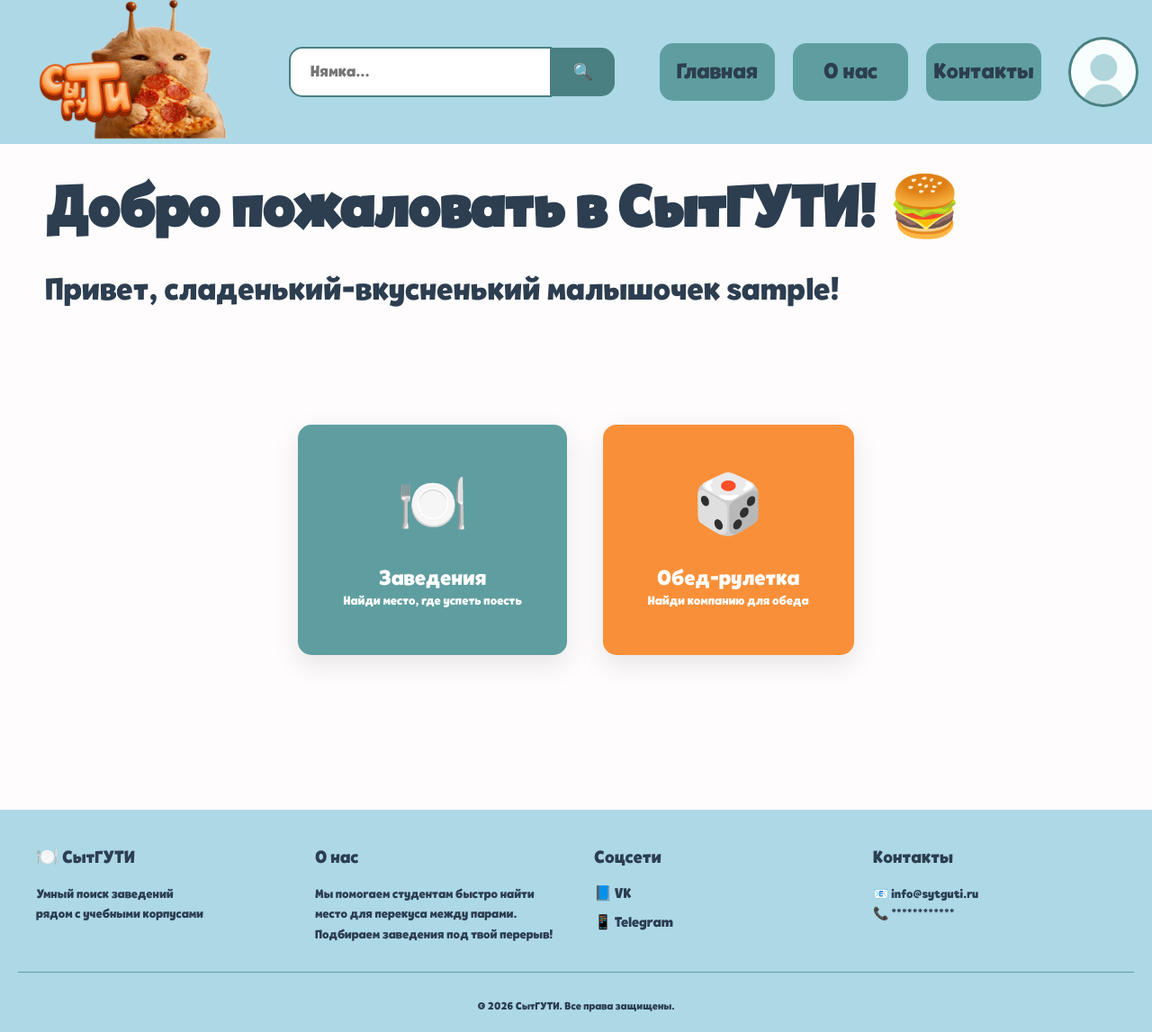
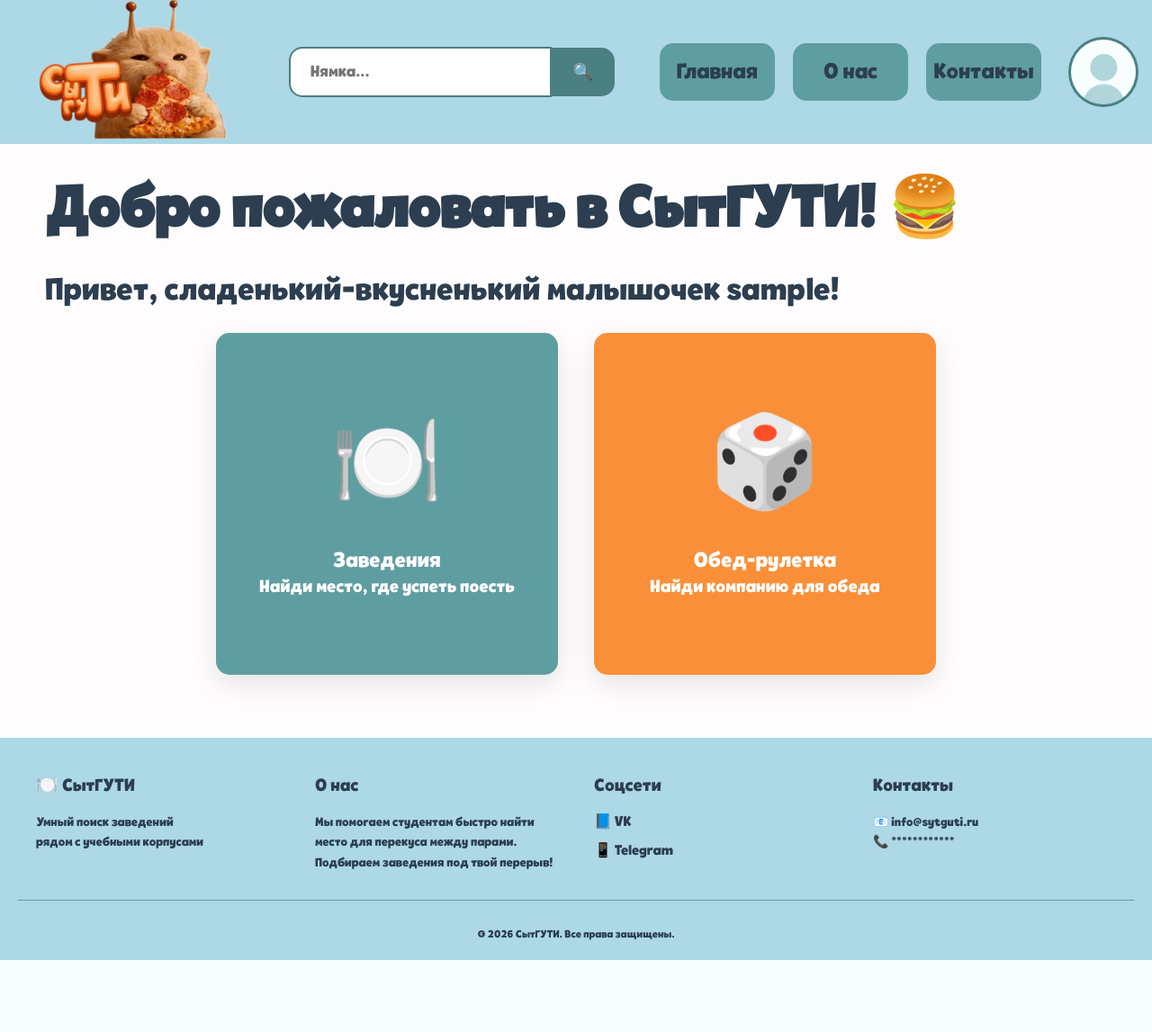
Before and after one commit to krktmmm/eda_trpo, a Django app: page / in a window 1280 px wide. Shown: the whole page at 90% size. After the commit the page ends 1067 px from the top, so only its background shows below. Run offline with Django 5.2, Linux system fonts and the light colour scheme; the visitor is signed in with stand-in values (Sample User, id 1).

Commit message:
фронтендерша улучшила дизайн и сделала логотип кликабельным

```diff
--- a/static/header_and_footer.css
+++ b/static/header_and_footer.css
@@ -11,13 +11,14 @@
 }
 
 /* ЛОГОТИП */
-.logo {
+a.logo {
     position: relative;
     height: 160px;        /*  высота как у шапки */
     overflow: hidden;     /* обрезает логотип */
     display: flex;
     align-items: center;
     z-index: 1;
+    text-decoration: none;
 }
 
 .logo img {
@@ -279,7 +280,6 @@
     text-decoration: none;
     display: block;
     font-family: 'Tobi';
-    transition: 0.2s;
 }
 
 .dropdown-content a:hover {
--- a/static/main_menu.css
+++ b/static/main_menu.css
@@ -6,8 +6,8 @@
     justify-content: center;
     align-items: center;
     gap: 40px;
-    min-height: 60vh;
-    flex-wrap: wrap;
+    min-height: 50vh;
+    flex-wrap: wrap
 }
 
 /* ТЕКСТ ВНУТРИ КАРТОЧЕК */
@@ -19,10 +19,16 @@
 /* КАРТОЧКА ЗАВЕДЕНИЙ */
 .menu-card-inner {
     background: #5F9EA0;
-    padding: 50px;
+    padding: 60px 40px;
     border-radius: 15px;
-    box-shadow: 0 10px 30px #0000001a; /* тень */
+    box-shadow: 0 10px 30px #0000001a;
     transition: transform 0.3s, box-shadow 0.3s;
+    width: 380px;               /* ширина */
+    height: 380px;              /* высота */
+    display: flex;              /* для центрирования */
+    flex-direction: column;     /* вертикальное расположение */
+    justify-content: center;    /* центрирование по вертикали */
+    align-items: center;        /* центрирование по горизонтали */
 }
 
 /* КАРТОЧКА РУЛЕТКА */
@@ -38,7 +44,7 @@
 
 /* ИКОНКИ В КАРТОЧКАХ */
 .menu-icon {
-    font-size: 64px;
+    font-size: 100px;
 }
 
 /* ЗАГОЛОВОК В КАРТОЧКАХ */
@@ -53,5 +59,5 @@
 .menu-card p {
     color: white;
     font-family: 'Tobi';
-    font-size: 14px;
+    font-size: 20px;
 }
--- a/templates/base.html
+++ b/templates/base.html
@@ -21,9 +21,9 @@
         <!-- КНОПКИ -->
         <div class="panel">
             <!-- ЛОГОТИП -->
-            <div class="logo">
+            <a href="/" class="logo">
                 <img src="{% static 'images/log.png' %}" alt="Логотип">
-            </div>
+            </a>
             <!-- ПОИСКОВАЯ СТРОКА -->
             <div class="search">
                 <input type="text" placeholder="Нямка...">
```
Also changed, not shown: static/panels_and_map.css (+39 -0 lines).
